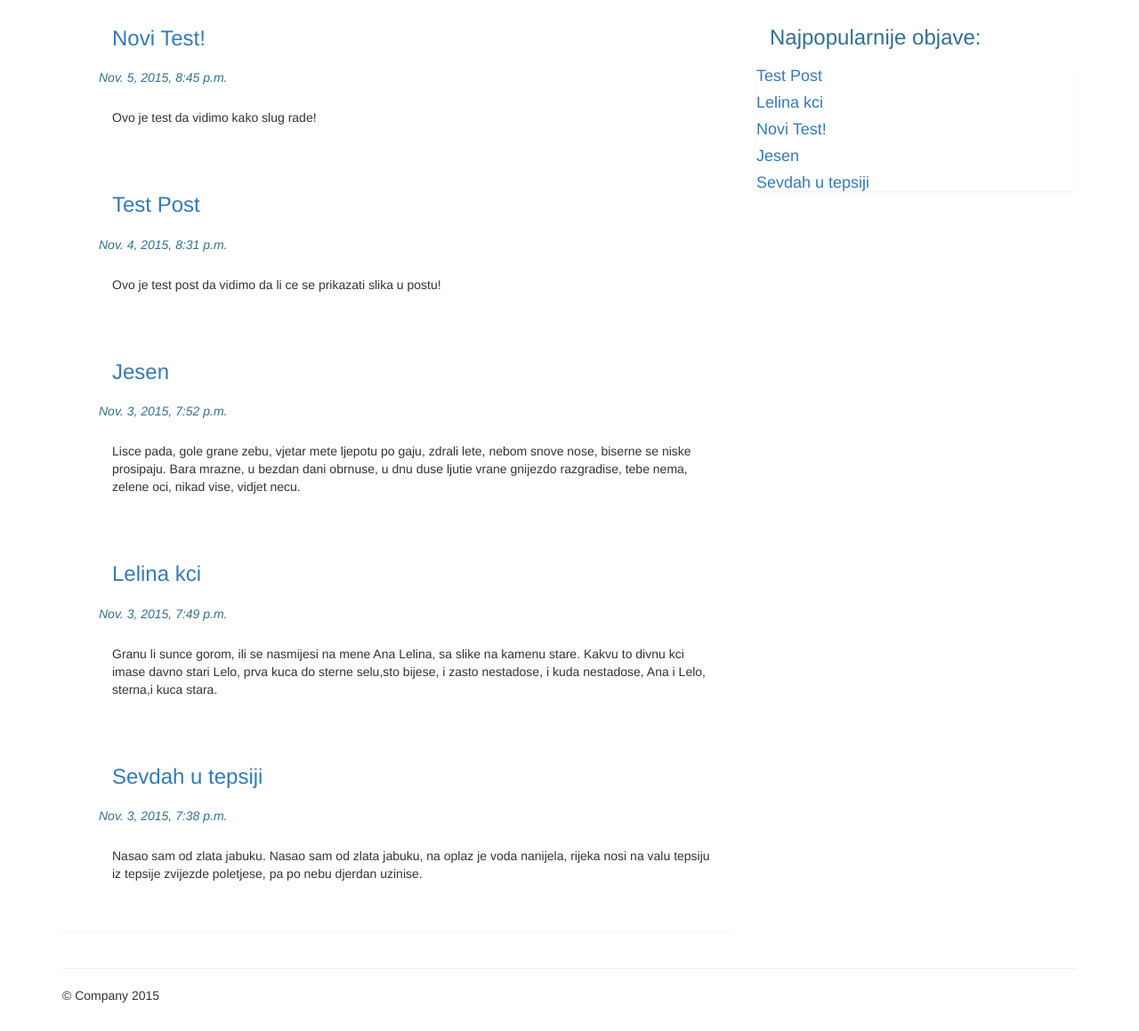
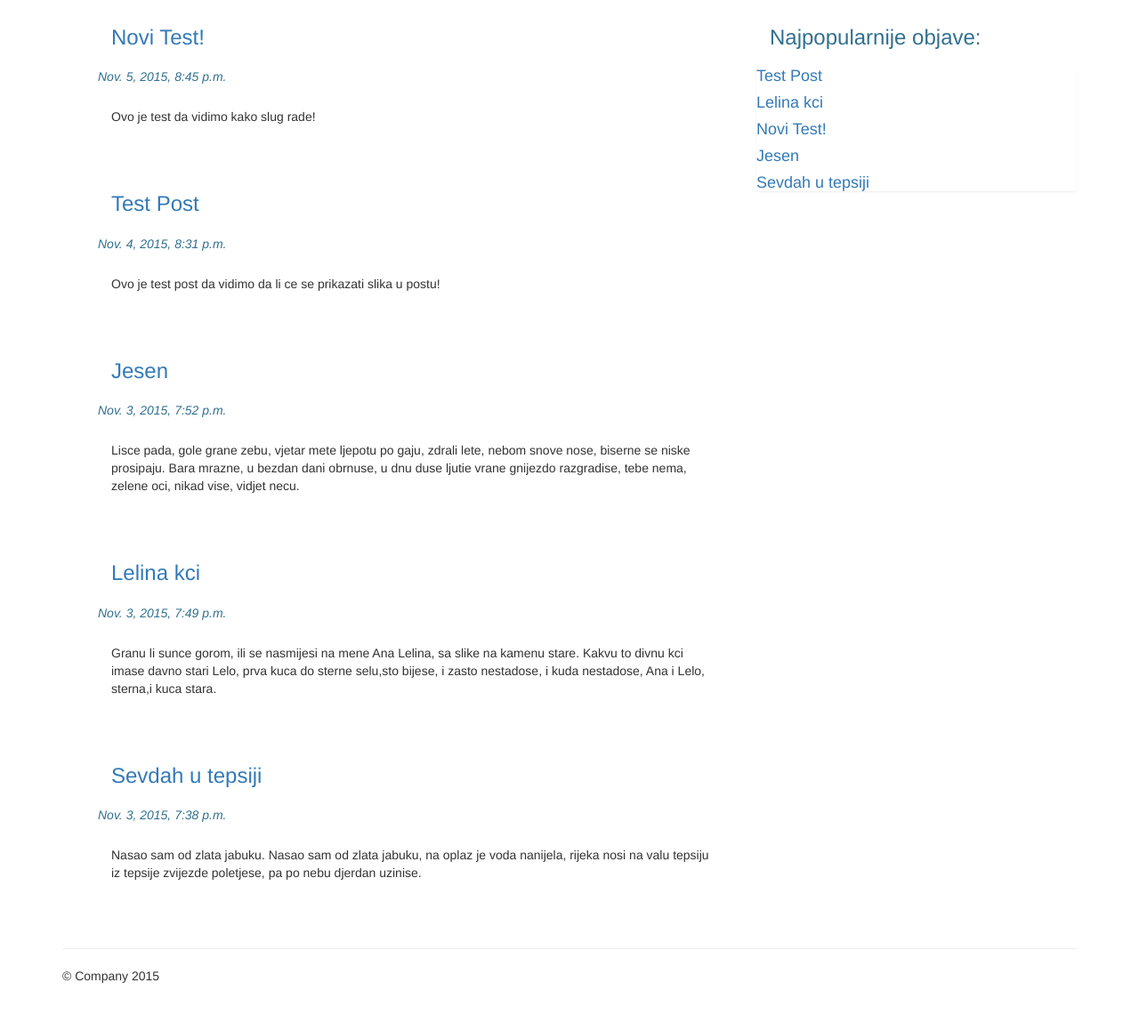
Before and after one commit to Copser/Poems_blog, a Django app: page /blog/ in a window 1280 px wide. Shown: the part 51-1210 px from the top of the page at 89% size. After the commit the page ends 1156 px from the top, so only its background shows below. Run offline with Django 3.2, Linux system fonts and the light colour scheme; data comes from the database, SQL or seed files in the repository; some libraries are stand-ins or nearby versions.

Commit message:
Sredio index.html

```diff
--- a/poets_blog/templates/blog/index.html
+++ b/poets_blog/templates/blog/index.html
@@ -3,7 +3,7 @@
 {% block content %}
 <div class="row">
     <div class="col-xs-12 col-md-8">
-        <div class="panel panel-deafault">
+        <div class="">
         {% if latest_posts %}
             <ul>
             {% for post in latest_posts %}
```
